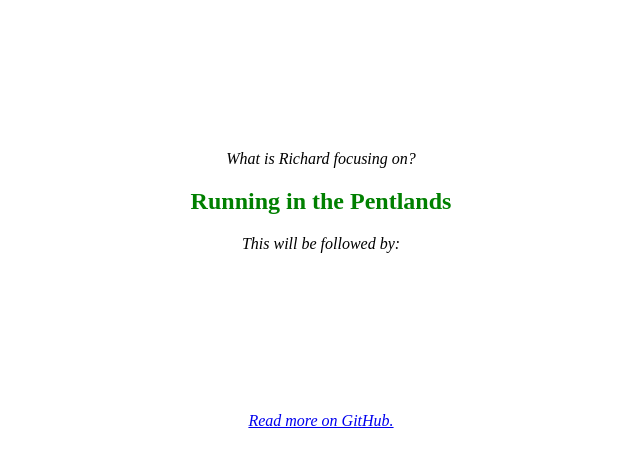
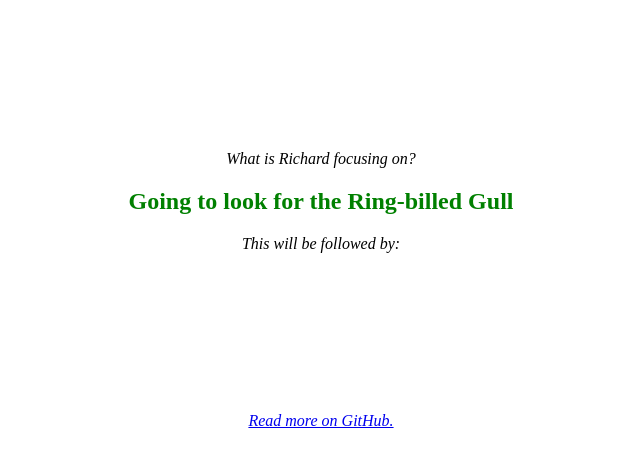
Before and after one commit to RichardLitt/what-is-richard-doing-now, a Jekyll site: the page built from index.md, in a window 1280 px wide. Shown: the top 467 px of the page, without its empty margins (319-959 px from the left). Built offline with Jekyll 4.4.1, drawn with Linux system fonts in a browser that asks for light colours; our own code applies the rules of GitHub Pages for plain Markdown files.

Commit message:
Looking for the Ring-Billed Gull

```diff
--- a/index.md
+++ b/index.md
@@ -1,11 +1,11 @@
 ---
-description: Running in the Pentlands
+description: Going to look for the Ring-billed Gull
 project:
 ---
 
 What is Richard focusing on?
 
-## Running in the Pentlands
+## Going to look for the Ring-billed Gull
 
 {% if page.project %}
   {% assign project = site.data.projects[page.project] %}
```
Also changed, not shown: todo.md (+1 -1 lines).
